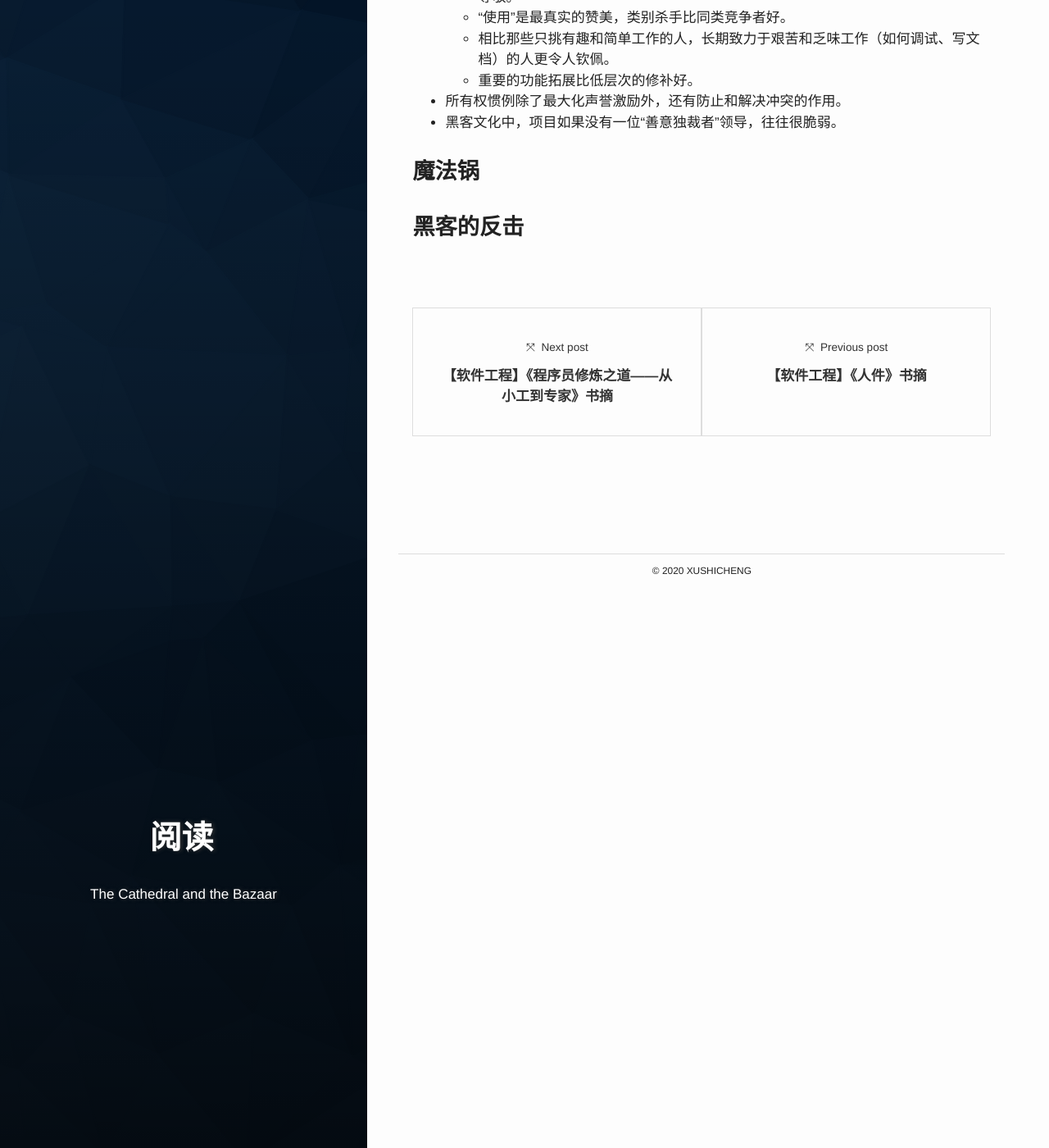
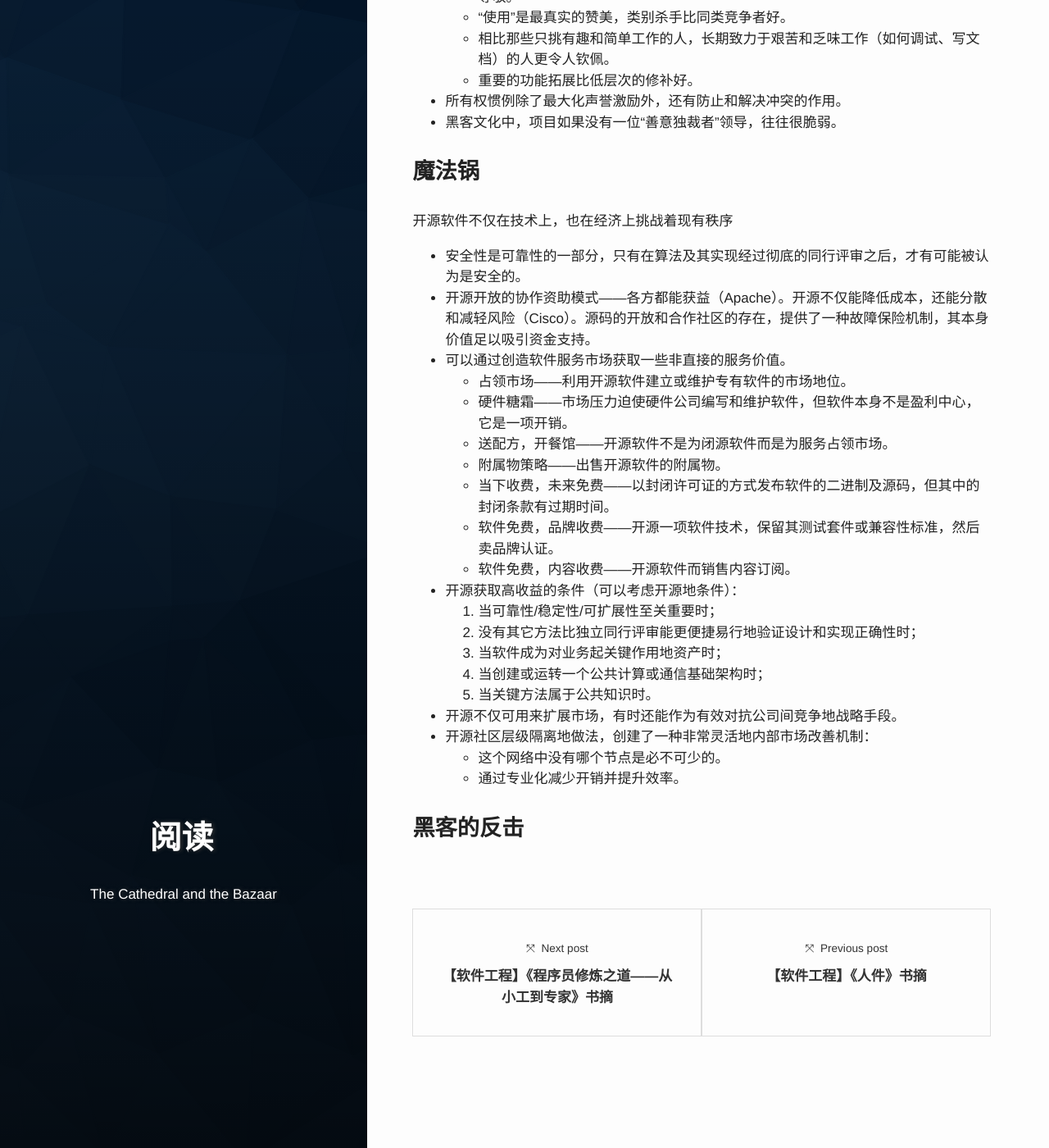
Before and after one commit to PetePro/PetePro.github.io, a Jekyll site: the page built from _posts/2019-11-11-the-cathedral-and-the-bazaar.markdown, in a window 1280 px wide and 1400 px high, scrolled down 2414 px. Shown: the whole window at 82% size. Built offline with Jekyll 4.4.1, drawn with Linux system fonts in a browser that asks for light colours; some web fonts are replaced.

Commit message:
Update 2019-11-11-the-cathedral-and-the-bazaar.markdown

```diff
--- a/_posts/2019-11-11-the-cathedral-and-the-bazaar.markdown
+++ b/_posts/2019-11-11-the-cathedral-and-the-bazaar.markdown
@@ -77,6 +77,26 @@ author: xusc
 - 黑客文化中，项目如果没有一位“善意独裁者”领导，往往很脆弱。
 
 ### 魔法锅
-
+开源软件不仅在技术上，也在经济上挑战着现有秩序
+- 安全性是可靠性的一部分，只有在算法及其实现经过彻底的同行评审之后，才有可能被认为是安全的。
+- 开源开放的协作资助模式——各方都能获益（Apache）。开源不仅能降低成本，还能分散和减轻风险（Cisco）。源码的开放和合作社区的存在，提供了一种故障保险机制，其本身价值足以吸引资金支持。
+- 可以通过创造软件服务市场获取一些非直接的服务价值。
+  - 占领市场——利用开源软件建立或维护专有软件的市场地位。
+  - 硬件糖霜——市场压力迫使硬件公司编写和维护软件，但软件本身不是盈利中心，它是一项开销。
+  - 送配方，开餐馆——开源软件不是为闭源软件而是为服务占领市场。
+  - 附属物策略——出售开源软件的附属物。
+  - 当下收费，未来免费——以封闭许可证的方式发布软件的二进制及源码，但其中的封闭条款有过期时间。
+  - 软件免费，品牌收费——开源一项软件技术，保留其测试套件或兼容性标准，然后卖品牌认证。
+  - 软件免费，内容收费——开源软件而销售内容订阅。
+- 开源获取高收益的条件（可以考虑开源地条件）：
+  1. 当可靠性/稳定性/可扩展性至关重要时；
+  2. 没有其它方法比独立同行评审能更便捷易行地验证设计和实现正确性时；
+  3. 当软件成为对业务起关键作用地资产时；
+  4. 当创建或运转一个公共计算或通信基础架构时；
+  5. 当关键方法属于公共知识时。
+- 开源不仅可用来扩展市场，有时还能作为有效对抗公司间竞争地战略手段。
+- 开源社区层级隔离地做法，创建了一种非常灵活地内部市场改善机制：
+  - 这个网络中没有哪个节点是必不可少的。
+  - 通过专业化减少开销并提升效率。
 
 ### 黑客的反击
```
